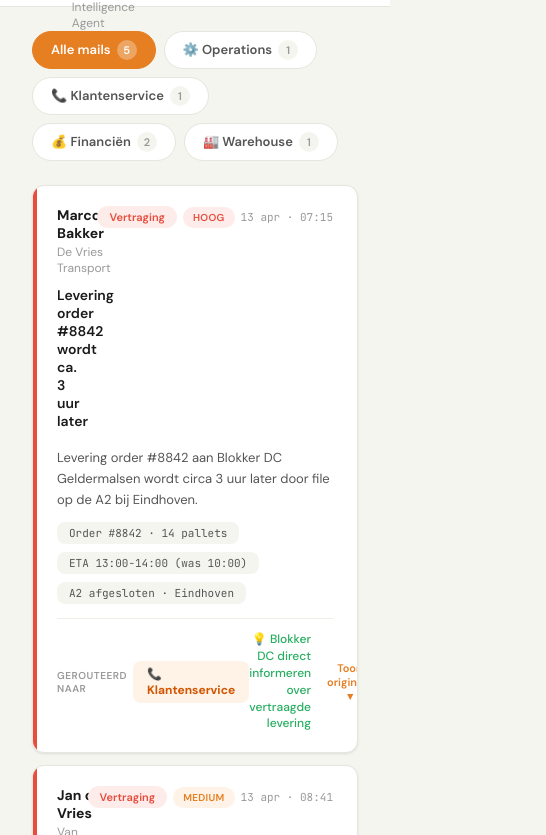
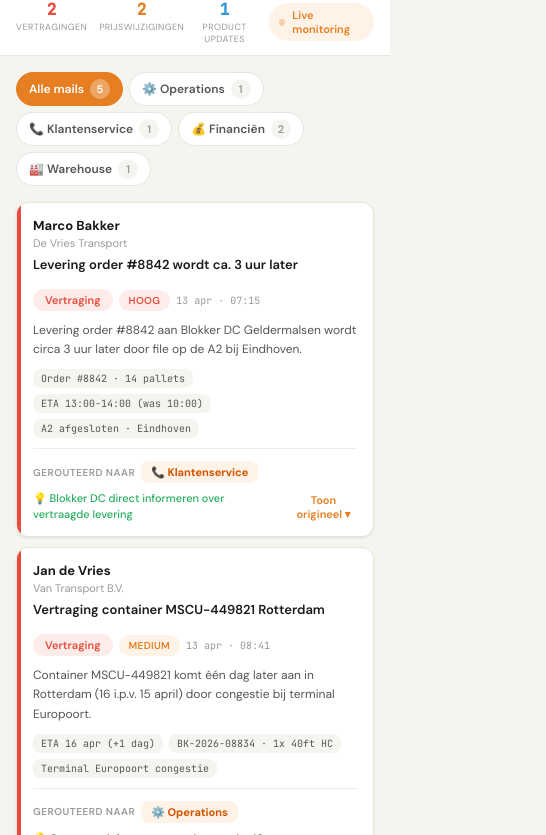
Before and after one commit to AI-Collega-s/demo-email-intelligence, a plain HTML site: page email-intelligence-agent.html in a window 390 px wide. Shown: the part 57-892 px from the top of the page, 546 px wide, since content can reach past the window. Drawn offline with Linux system fonts and the light colour scheme.

Commit message:
fix: responsive CSS voor mobile weergave
Email kaarten waren onleesbaar op mobiel door ontbrekende media queries.
Toegevoegd: responsive layout voor schermen ≤768px.

Co-Authored-By: Claude Sonnet 4.6 <noreply@anthropic.com>

```diff
--- a/email-intelligence-agent.html
+++ b/email-intelligence-agent.html
@@ -104,6 +104,35 @@ body{font-family:'DM Sans',sans-serif;background:var(--bg);color:var(--text);min
 .orig-content pre{font-family:'DM Sans',sans-serif;font-size:12px;line-height:1.7;color:var(--text2);white-space:pre-wrap}
 .expand-btn{font-size:11px;color:var(--orange);font-weight:600;cursor:pointer;background:none;border:none;font-family:inherit;padding:0}
 .expand-btn:hover{color:var(--orange-dark)}
+
+/* RESPONSIVE */
+@media(max-width:768px){
+  .hdr{padding:0 16px;height:auto;min-height:56px;flex-wrap:wrap;gap:8px;padding-top:10px;padding-bottom:10px}
+  .hdr-title{font-size:14px}
+  .hdr-sub{display:none}
+  .stats{gap:12px}
+  .stat-num{font-size:16px}
+  .stat-label{font-size:9px}
+  .hdr-status{font-size:11px;padding:5px 10px}
+  .main{padding:16px}
+  .tabs{gap:6px;margin-bottom:16px}
+  .tab{padding:6px 12px;font-size:12px}
+  .feed{gap:10px}
+  .email-card{padding:14px 16px}
+  .card-top{flex-direction:column;gap:8px}
+  .card-badges{flex-wrap:wrap;justify-content:flex-start}
+  .card-date{font-size:10px}
+  .card-from{font-size:13px}
+  .card-company{font-size:11px}
+  .card-subject{font-size:13px}
+  .card-summary{font-size:12px;margin-bottom:10px}
+  .card-facts{gap:6px;margin-bottom:10px}
+  .fact-chip{font-size:10px;padding:3px 8px}
+  .card-bottom{flex-direction:column;gap:8px;align-items:flex-start}
+  .card-action{max-width:100%;text-align:left;font-size:11px}
+  .card-meta-row{margin-bottom:6px}
+  .route-team{font-size:11px;padding:4px 10px}
+}
 </style>
 </head>
 <body>
```
